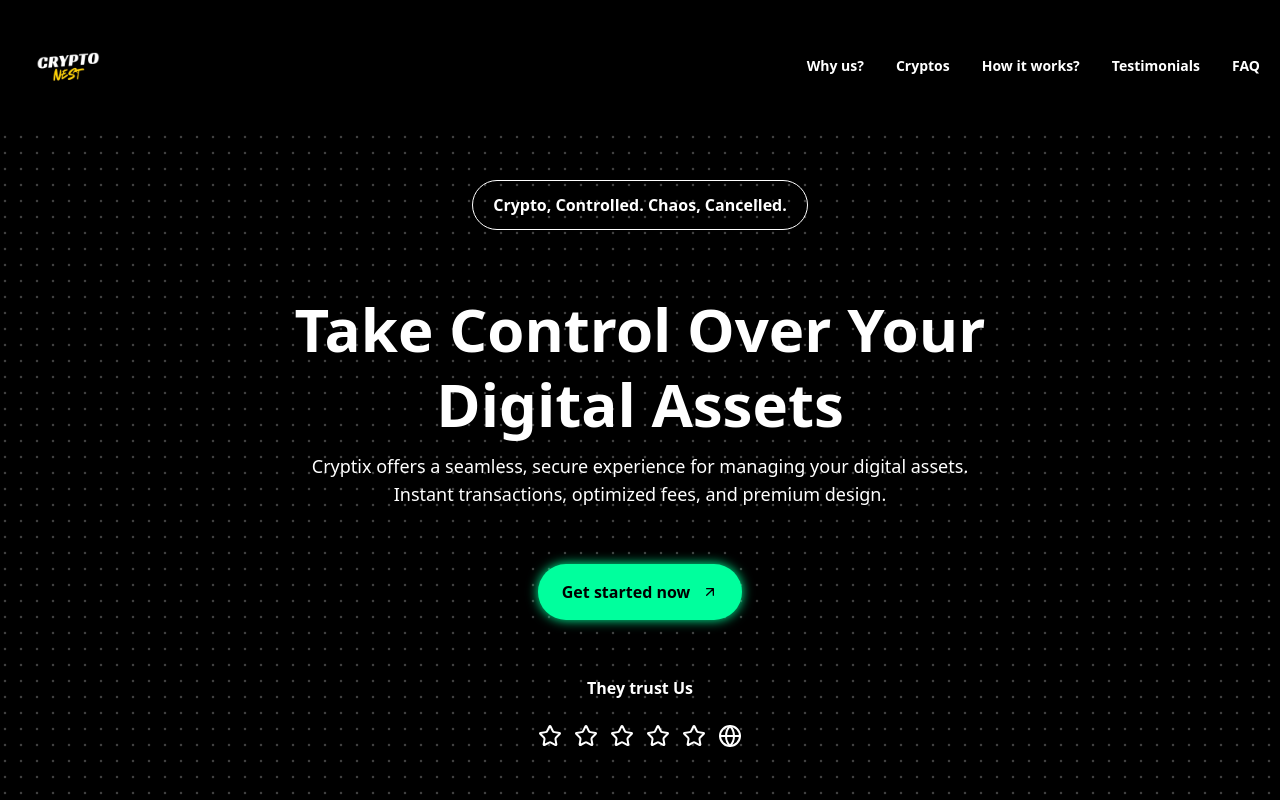
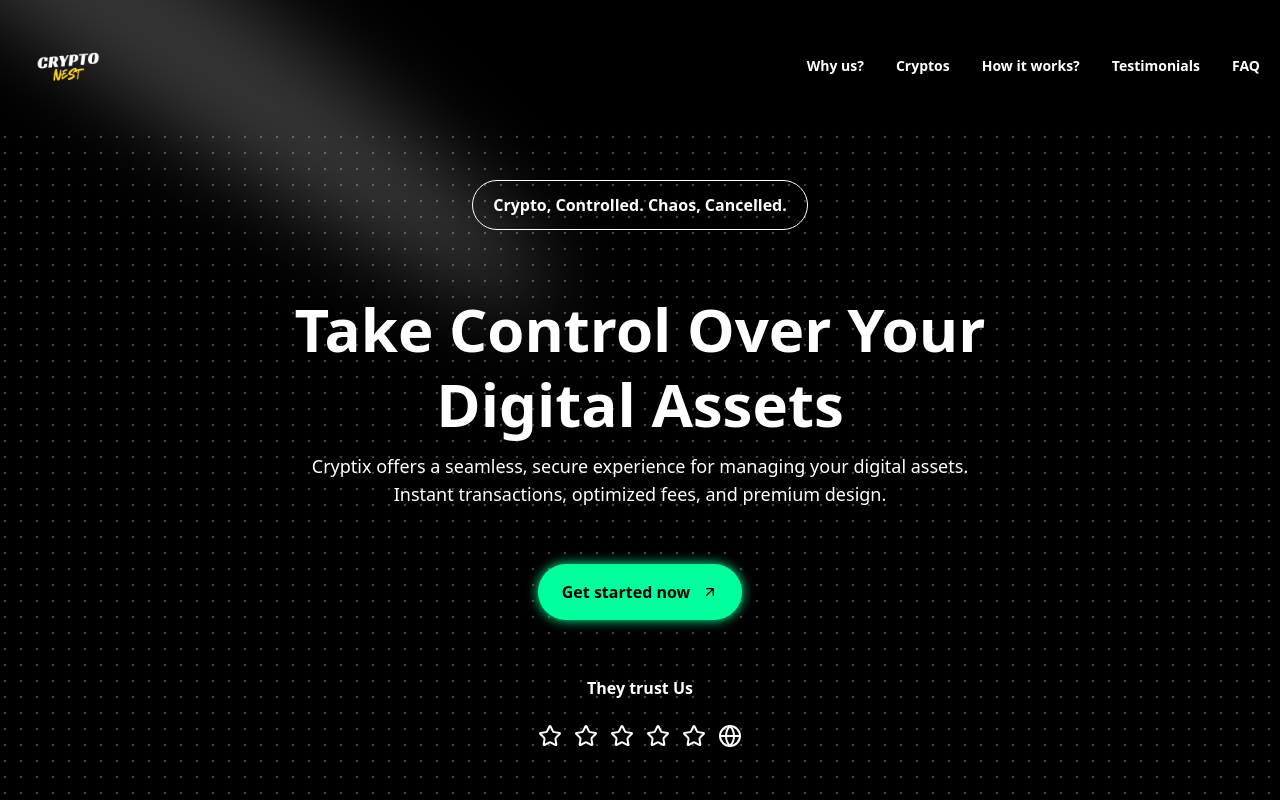
Before and after one commit to HimanshuGolyan01/CryptoNest, a Next.js app: page / in a window 1280 px wide. Shown: the top 800 px of the page. Built offline with nearby package versions, Linux system fonts and the light colour scheme.

Commit message:
spotlight-fix

```diff
--- a/app/globals.css
+++ b/app/globals.css
@@ -193,3 +193,20 @@
     }
   }
 }
+
+@import "tailwindcss";
+
+@theme inline {
+  --animate-spotlight: spotlight 2s ease 0.75s 1 forwards;
+}
+
+@keyframes spotlight {
+  0% {
+    opacity: 0;
+    transform: translate(-72%, -62%) scale(0.5);
+  }
+  100% {
+    opacity: 1;
+    transform: translate(-50%, -40%) scale(1);
+  }
+}
--- a/components/ui/spotlight.jsx
+++ b/components/ui/spotlight.jsx
@@ -6,9 +6,9 @@ export const Spotlight = ({
   fill
 }) => {
   return (
-    (<svg
+    <svg
       className={cn(
-        "animate-spotlight pointer-events-none absolute z-[1]  min-h-[180rem] w-[138%] lg:w-[84%] ",
+        "animate-spotlight pointer-events-none absolute z-[1]  h-[169%] w-[138%] lg:w-[84%] opacity-0",
         className
       )}
       xmlns="http://www.w3.org/2000/svg"
@@ -38,6 +38,6 @@ export const Spotlight = ({
           <feGaussianBlur stdDeviation="151" result="effect1_foregroundBlur_1065_8"></feGaussianBlur>
         </filter>
       </defs>
-    </svg>)
+    </svg>
   );
 };
```
